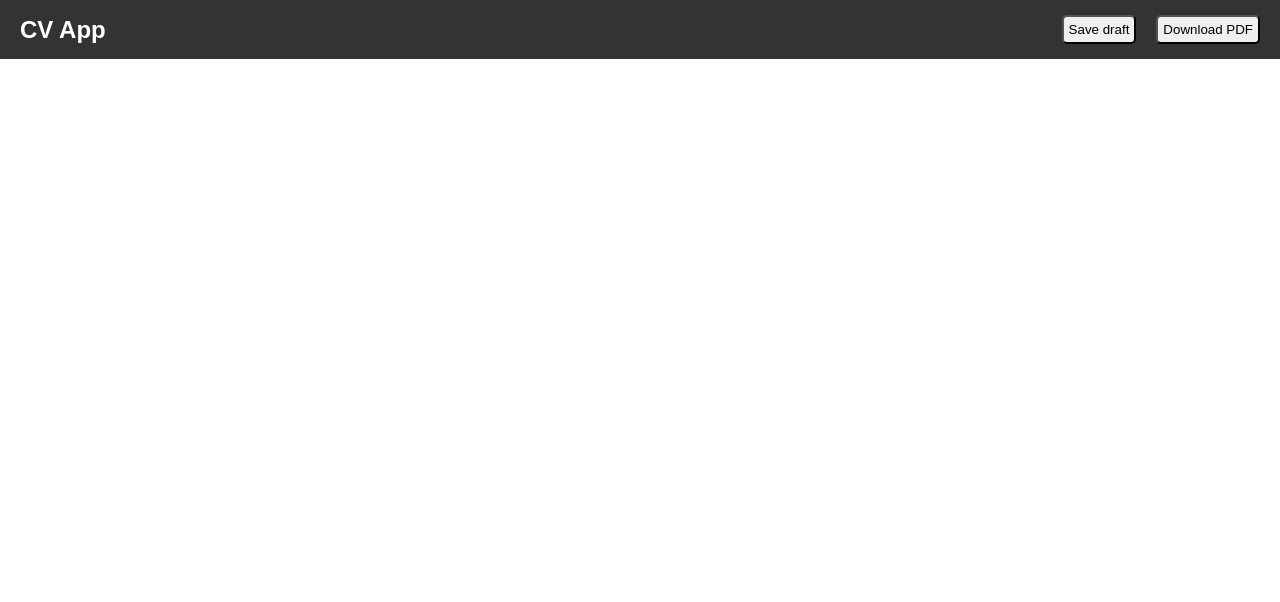
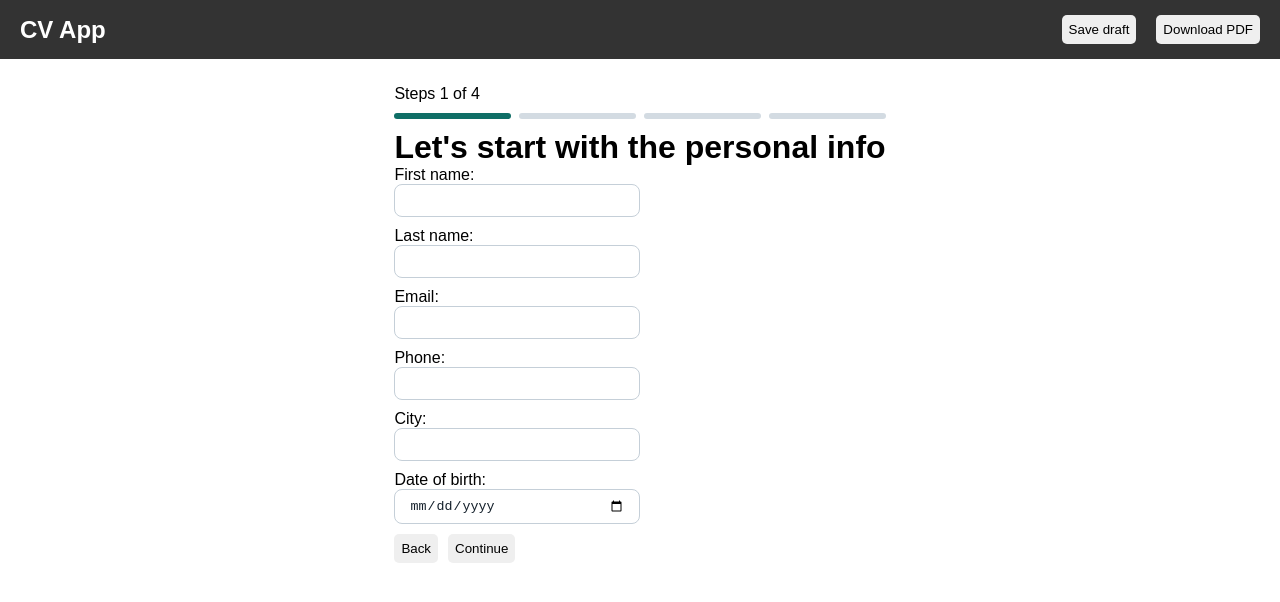
Before and after one commit to AhmedLouay-coder21/cv-app, a React (Vite) app: page / in a window 1280 px wide. Shown: the top 602 px of the page. Built offline with nearby package versions, Linux system fonts and the light colour scheme.

Commit message:
feat: add Personal information form section
- add PersonalInfo form fields component
- add form steps counter and progress bar component
- move nav components into ./components/Nav
- add global reusable button component
- add form layout and input styling

```diff
--- a/src/App.jsx
+++ b/src/App.jsx
@@ -1,9 +1,13 @@
-import Nav from "./components/Nav"
+import Nav from "./components/Nav/Nav"
+import Form from "./components/Form/Form"
 
 function App() {
   return (
     <div>
       <Nav />
+      <div id="MainContent">
+        <Form />
+      </div>
     </div>
   )
 }
--- /dev/null
+++ b/src/components/Button/Button.jsx
@@ -0,0 +1,8 @@
+function Button({ name, onClick = "" }) {
+  return (
+    <button type="button" onClick={onClick}>
+      {name}
+    </button>
+  )
+}
+export default Button
--- /dev/null
+++ b/src/components/Form/Fields/PersonalInfo.jsx
@@ -0,0 +1,27 @@
+const personalInfoFields = [
+  { id: "fname", label: "First name" },
+  { id: "lname", label: "Last name" },
+  { id: "email", label: "Email", type: "email" },
+  { id: "phone", label: "Phone", type: "tel" },
+  { id: "city", label: "City" },
+  { id: "birthdate", label: "Date of birth", type: "date" },
+]
+
+function PersonalInfo() {
+  return (
+    <div className="PersonalInfo">
+      <h1>Let's start with the personal info</h1>
+      <form>
+        {personalInfoFields.map(({ id, label, type = "text" }) => (
+          <div className="form-field" key={id}>
+            <label htmlFor={id}>{label}:</label>
+            <br />
+            <input type={type} id={id} name={id} />
+          </div>
+        ))}
+      </form>
+    </div>
+  )
+}
+
+export default PersonalInfo
--- /dev/null
+++ b/src/components/Form/Form.css
@@ -0,0 +1,9 @@
+.Form {
+  display: flex;
+  flex-direction: column;
+  gap: 10px;
+}
+#FormButtons {
+  display: flex;
+  gap: inherit;
+}
--- /dev/null
+++ b/src/components/Form/Form.jsx
@@ -0,0 +1,42 @@
+import { useState } from "react"
+import Button from "../Button/Button"
+import ProgressBar from "./ProgressBar/ProgressBar"
+import PersonalInfo from "./Fields/PersonalInfo"
+import "./Form.css"
+
+function Form() {
+  const [step, setSteps] = useState(1)
+  const totalNumberOfSteps = 4
+  function handleIncreaseSteps() {
+    if (step + 1 <= 4) {
+      setSteps(step + 1)
+    }
+  }
+  function handleDecreaseSteps() {
+    if (step - 1 >= 1) {
+      setSteps(step - 1)
+    }
+  }
+  return (
+    <div className="Form">
+      <Steps step={step} totalNumberOfSteps={totalNumberOfSteps} />
+      <PersonalInfo />
+      <div id="FormButtons">
+        <Button name={"Back"} onClick={handleDecreaseSteps} />
+        <Button name={"Continue"} onClick={handleIncreaseSteps} />
+      </div>
+    </div>
+  )
+}
+function Steps({ step, totalNumberOfSteps }) {
+  return (
+    <>
+      <p>
+        {" "}
+        Steps {step} of {totalNumberOfSteps}{" "}
+      </p>
+      <ProgressBar step={step} total={totalNumberOfSteps} />
+    </>
+  )
+}
+export default Form
--- /dev/null
+++ b/src/components/Form/ProgressBar/ProgressBar.css
@@ -0,0 +1,13 @@
+.progress {
+  display: flex;
+  gap: 8px;
+}
+.progress-bar {
+  flex: 1;
+  height: 6px;
+  border-radius: 3px;
+  background: #d3dbe2;
+}
+.progress-bar.done {
+  background: #0f6e66;
+}
--- /dev/null
+++ b/src/components/Form/ProgressBar/ProgressBar.jsx
@@ -0,0 +1,15 @@
+import "./ProgressBar.css"
+
+function ProgressBar({ step, total = 4 }) {
+  return (
+    <div className="progress">
+      {Array.from({ length: total }, (_, i) => (
+        <div
+          key={i}
+          className={i < step ? "progress-bar done" : "progress-bar"}
+        />
+      ))}
+    </div>
+  )
+}
+export default ProgressBar
--- a/src/components/Nav.jsx
+++ b/src/components/Nav/Nav.jsx
@@ -1,5 +1,5 @@
 import "./Nav.css"
-import NavButton from "./NavButton"
+import Button from "../Button/Button"
 
 function Nav() {
   return (
@@ -9,10 +9,10 @@
         <nav>
           <ul className="nav-links">
             <li>
-              <NavButton name={"Save draft"} />
+              <Button name={"Save draft"} />
             </li>
             <li>
-              <NavButton name={"Download PDF"} />
+              <Button name={"Download PDF"} />
             </li>
           </ul>
         </nav>
--- a/src/components/NavButton.jsx
+++ /dev/null
@@ -1,4 +0,0 @@
-function NavButton({ name }) {
-  return <button type="button">{name}</button>
-}
-export default NavButton
--- a/src/index.css
+++ b/src/index.css
@@ -14,8 +14,9 @@
 }
 
 button {
-  padding: 5px;
+  padding: 7px;
   border-radius: 5px;
+  border: none;
 }
 
 @media (max-width: 600px) {
@@ -23,3 +24,26 @@
     font-size: 12px;
   }
 }
+#MainContent {
+  display: flex;
+  justify-content: space-around;
+  margin-top: 2%;
+}
+form {
+  display: flex;
+  flex-direction: column;
+  gap: 10px;
+}
+input {
+  width: 50%;
+  padding: 8px 14px;
+  border: 1px solid #c5cfd8;
+  border-radius: 8px;
+  background: #fff;
+  color: #14202b;
+}
+
+input:focus {
+  outline: 2px solid #0f6e66;
+  border-color: #0f6e66;
+}
```
Also changed, not shown: src/components/Nav/Nav.css (renamed from src/components/Nav.css).
